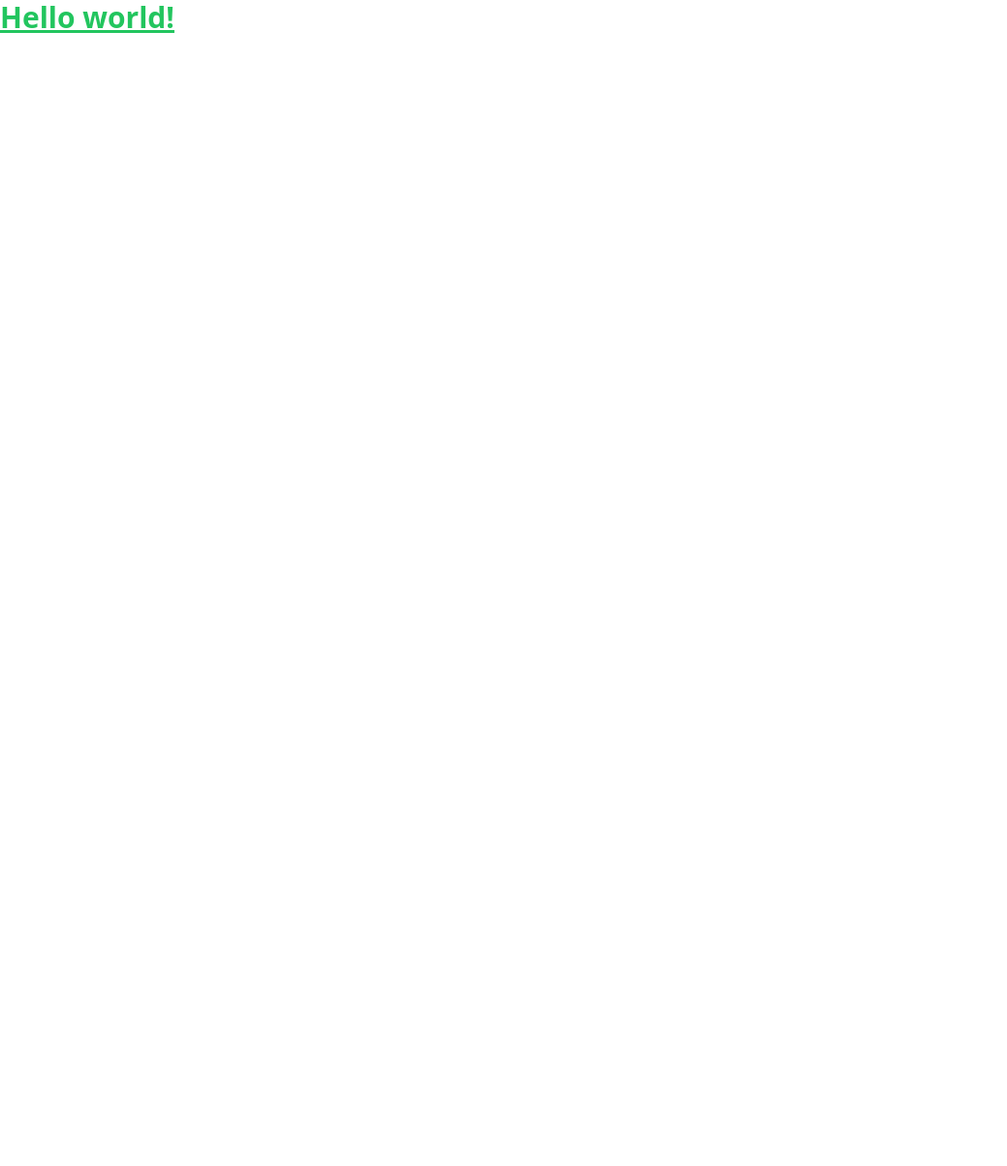
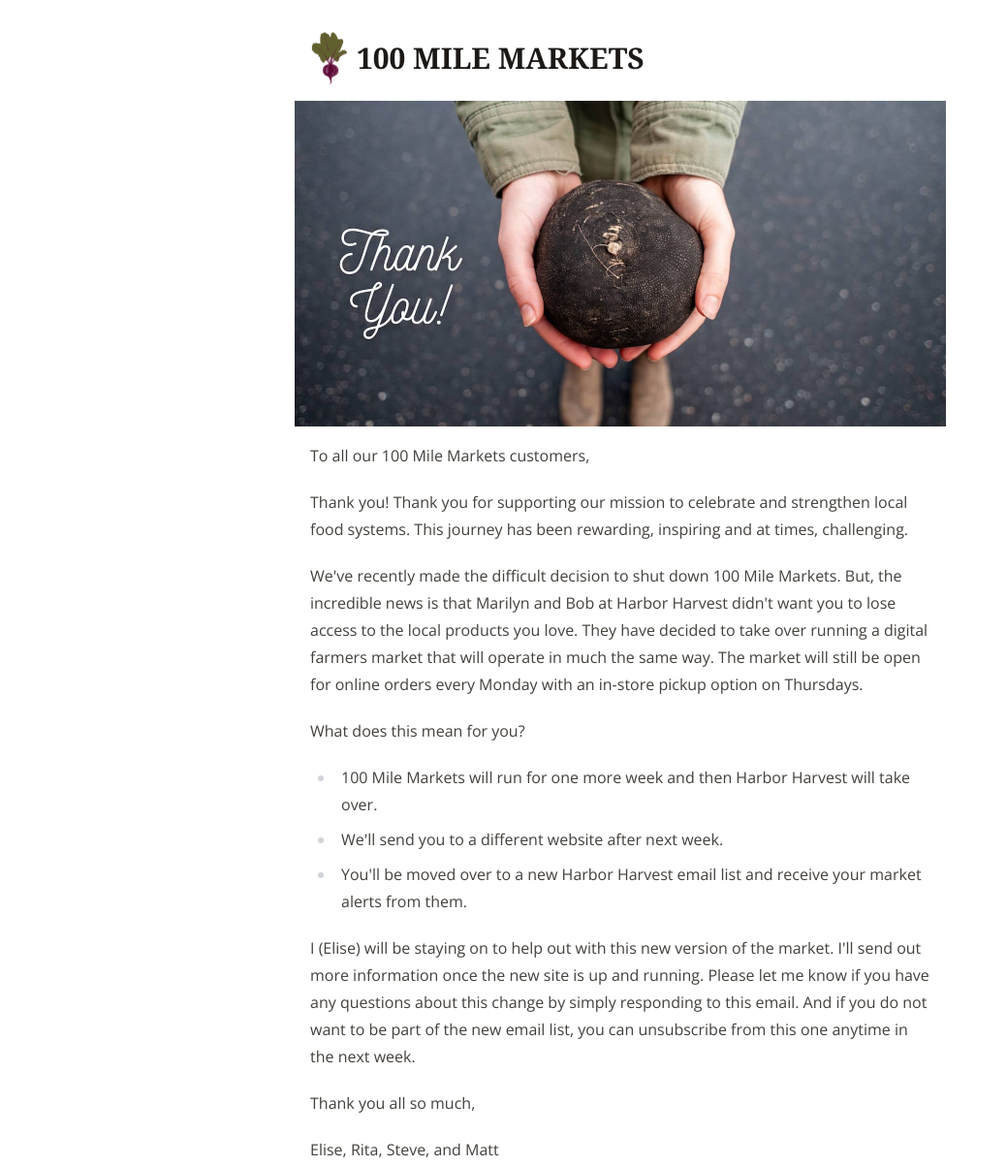
Before and after one commit to 100MileMarkets/100MileMarkets.github.io, a website: page docs/index.html in a window 1280 px wide. Shown: the whole page at 97% size, without its empty margins (0-1039 px from the left). Before the commit the page ends 800 px from the top, so only its background shows below. Drawn offline with nearby package versions, Linux system fonts and the light colour scheme; a web font is replaced by a local one.

Commit message:
Added placeholder content

```diff
--- a/docs/index.html
+++ b/docs/index.html
@@ -1,13 +1,44 @@
 <!doctype html>
-<html>
+<html lang="en">
 <head>
   <meta charset="UTF-8">
   <meta name="viewport" content="width=device-width, initial-scale=1.0">
+  <title>100 Mile Markets</title>
+  <meta name="description" content="We built 100 Mile Markets for the folks who want to buy great tasting, quality food from the hardworking farmers, ranchers, and small businesses in their area.">
+  <link rel="preconnect" href="https://fonts.googleapis.com">
+  <link rel="preconnect" href="https://fonts.gstatic.com" crossorigin>
+  <link href="https://fonts.googleapis.com/css2?family=Bellota+Text:ital,wght@0,700&family=Open+Sans:ital,wght@0,300;0,400;0,500;0,600;0,700;0,800;1,300;1,400;1,500;1,600;1,800&display=swap" rel="stylesheet">
   <link href="/dist/app.css" rel="stylesheet">
 </head>
-<body>
-  <h1 class="text-3xl font-bold underline text-green-500">
-    Hello world!
-  </h1>
+<body class="py-8 space-y-4">
+  <div class="max-w-2xl mx-auto px-4 flex items-center gap-2">
+    <img style="aspect-ratio: 5 / 7;" class="h-14" src="/images/logo.png" alt="Logo">
+    <div class="text-2xl sm:text-3xl uppercase font-bold font-serif text-stone-900 whitespace-nowrap">
+      100 Mile Markets
+    </div>
+  </div>
+
+  <img src="/images/thankyou.jpg" alt="Thank you" style="aspect-ratio: 2 / 1;" class="w-full max-w-2xl mx-auto"></body>
+
+  <div class="max-w-2xl mx-auto px-4 text-stone-700 prose">
+    <p>To all our 100 Mile Markets customers,</p>
+
+    <p>Thank you! Thank you for supporting our mission to celebrate and strengthen local food systems. This journey has been rewarding, inspiring and at times, challenging.</p>
+
+    <p>We've recently made the difficult decision to shut down 100 Mile Markets. But, the incredible news is that Marilyn and Bob at Harbor Harvest didn't want you to lose access to the local products you love. They have decided to take over running a digital farmers market that will operate in much the same way. The market will still be open for online orders every Monday with an in-store pickup option on Thursdays.</p>
+
+    <p>What does this mean for you?</p>
+
+    <ul>
+      <li>100 Mile Markets will run for one more week and then Harbor Harvest will take over.</li>
+      <li>We'll send you to a different website after next week.</li>
+      <li>You'll be moved over to a new Harbor Harvest email list and receive your market alerts from them.</li>
+    </ul>
+
+    <p>I (Elise) will be staying on to help out with this new version of the market. I'll send out more information once the new site is up and running. Please let me know if you have any questions about this change by simply responding to this email. And if you do not want to be part of the new email list, you can unsubscribe from this one anytime in the next week.</p>
+
+    <p>Thank you all so much,</p>
+    <p>Elise, Rita, Steve, and Matt</p>
+  </div>
 </body>
 </html>
--- a/package.json
+++ b/package.json
@@ -4,6 +4,7 @@
     "build": "tailwindcss build -i ./src/app.css -o ./docs/dist/app.css"
   },
   "devDependencies": {
+    "@tailwindcss/typography": "^0.5.9",
     "http-server": "^14.1.1",
     "tailwindcss": "^3.3.2"
   }
--- a/tailwind.config.js
+++ b/tailwind.config.js
@@ -1,8 +1,16 @@
 /** @type {import('tailwindcss').Config} */
+
+const defaultTheme = require("tailwindcss/defaultTheme")
+
 module.exports = {
   content: ["./docs/**/*.{html,js}"],
   theme: {
-    extend: {},
+    extend: {
+      fontFamily: {
+        "sans": ["Open Sans", ...defaultTheme.fontFamily.sans],
+        "serif": ["Bellota Text", ...defaultTheme.fontFamily.serif],
+      }
+    },
   },
-  plugins: [],
+  plugins: [require('@tailwindcss/typography')],
 }
```
Also changed, not shown: docs/dist/app.css, docs/images/logo.png (added), docs/images/thankyou.jpg (added), 2 other files.
